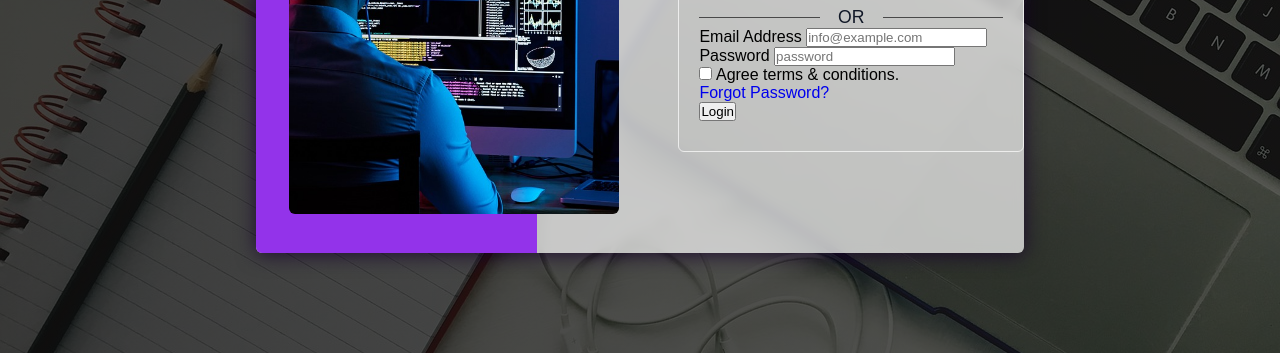
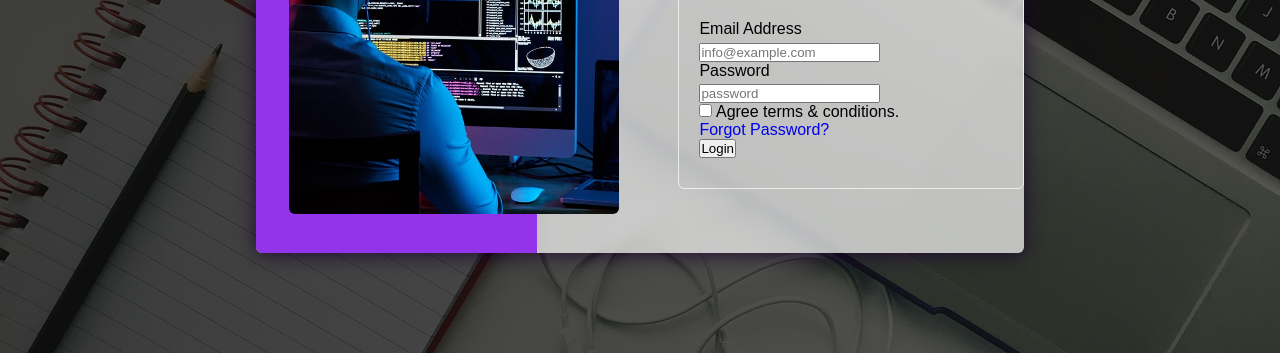
Before and after one commit to gokarna123-goku/login-page, a plain HTML site: page login.html in a window 1280 px wide. Shown: the part 447-800 px from the top of the page. Drawn offline with Linux system fonts and the light colour scheme.

Commit message:
modified the codes

```diff
--- a/style.css
+++ b/style.css
@@ -128,7 +128,7 @@ a{
     align-items: center;
     justify-content: center;
     gap: 1rem;
-    margin-bottom: 1rem;
+    margin-bottom: 1.4rem;
 }
 .social_auth_btn{
     display: flex;
@@ -151,6 +151,7 @@ a{
     display: flex;
     align-items: center;
     gap: 1.2rem;
+    margin-bottom: 1.4rem;
 }
 .hr{
     width: 45%;
@@ -167,6 +168,17 @@ a{
     color: var(--primary);
     font-weight: 500;
 }
+form{
+    width: 100%;
+    height: auto;
+    padding: 0 10px 0 0;
+}
+.form_section{
+    display: flex;
+    align-items: flex-start;
+    flex-direction: column;
+    row-gap: 0.3rem;
+}
 
 
 /* End of the css */
```
